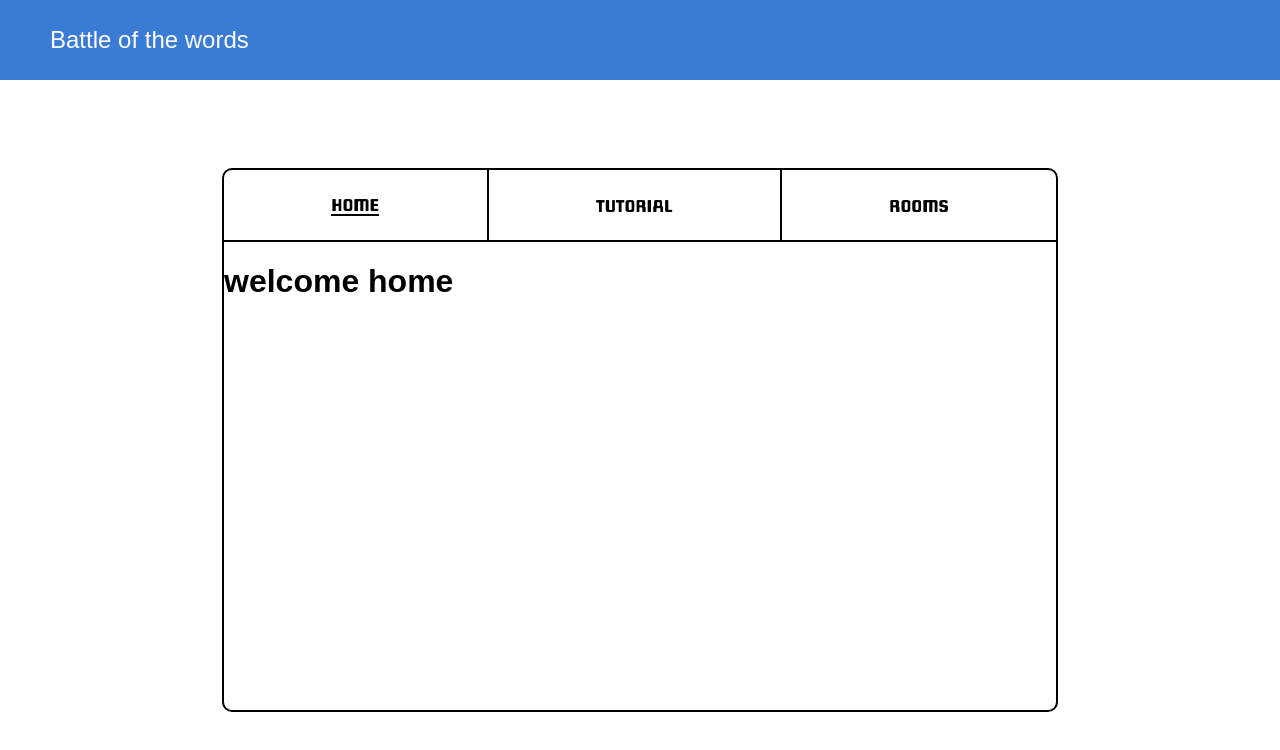
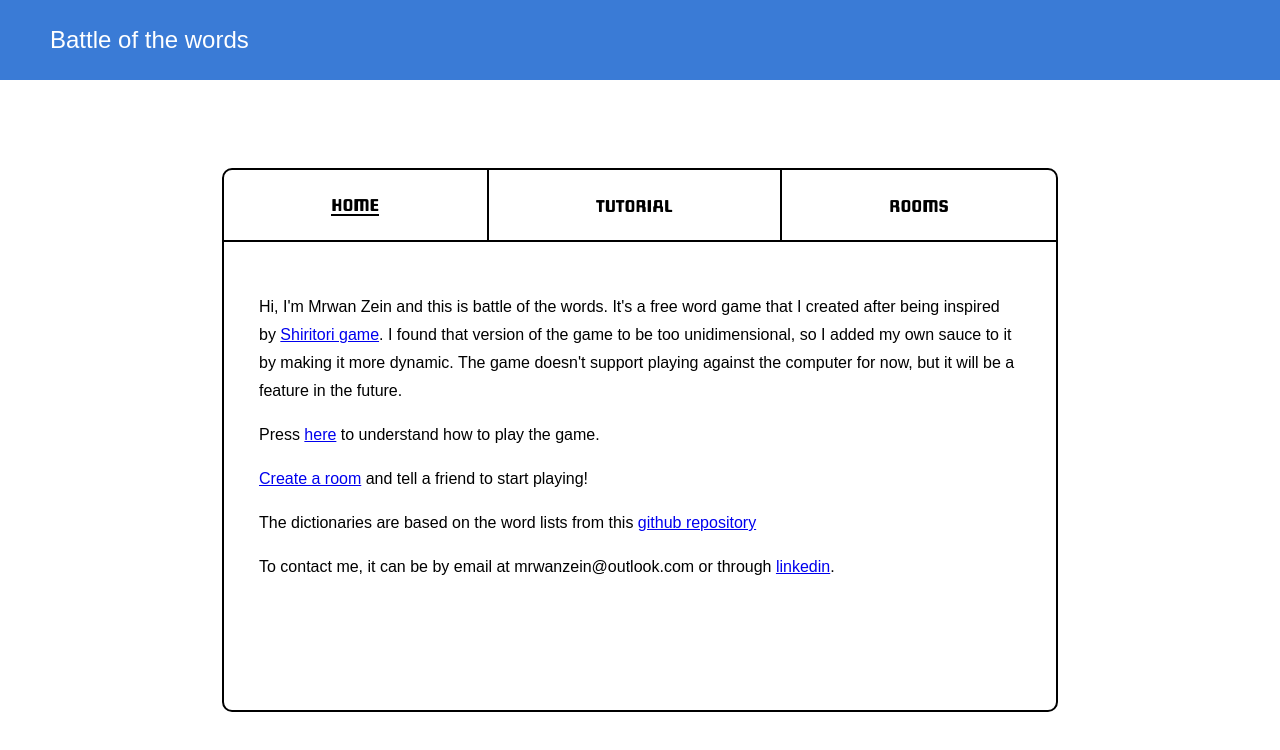
Before and after one commit to mrwanzein/battle_of_the_words, a React (Vite) app: page / in a window 1280 px wide. Shown: the top 750 px of the page. Built offline with nearby package versions, Linux system fonts and the light colour scheme; no server answers.

Commit message:
added 1st version of homepage

```diff
--- a/src/components/home/Home.jsx
+++ b/src/components/home/Home.jsx
@@ -1,7 +1,38 @@
+import styled from "styled-components";
+import { NavLink } from "react-router-dom";
+
 const Home = () => {
     return (
-        <h1>welcome home</h1>
+        <Wrapper>
+            <p>
+                Hi, I'm Mrwan Zein and this is battle of the words. It's a free word game that I created after being inspired by <a href="https://shiritorigame.com/" target="_blank" rel="noopener noreferrer">Shiritori game</a>.
+                I found that version of the game to be too unidimensional, so I added my own sauce to it by making it more dynamic. The game doesn't support playing against
+                the computer for now, but it will be a feature in the future.
+            </p>
+
+            <p>
+                Press <NavLink to="/tutorial">here</NavLink> to understand how to play the game.
+            </p>
+
+            <p>
+                <NavLink to="/rooms">Create a room</NavLink> and tell a friend to start playing!
+            </p>
+
+            <p>
+                The dictionaries are based on the word lists from this <a href="https://github.com/lorenbrichter/Words/tree/master/Words" target="_blank" rel="noopener noreferrer">github repository </a>
+            </p>
+
+            <p>
+                To contact me, it can be by email at mrwanzein@outlook.com or through <a href="https://www.linkedin.com/in/mrwanzein" target="_blank" rel="noopener noreferrer">linkedin</a>.
+            </p>
+        </Wrapper>
     )
 }
 
 export default Home;
+
+const Wrapper = styled.div`
+    margin: 20px;
+    padding: 15px;
+    line-height: 1.75;
+`
```
